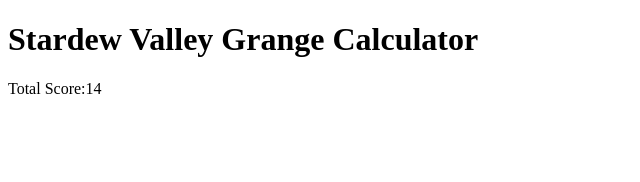
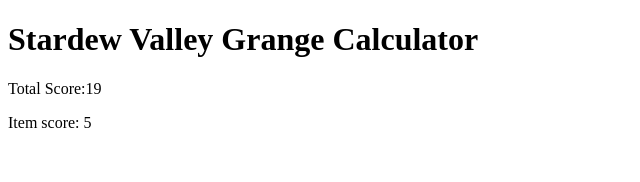
Before and after one commit to BearWithMe18/StardewValleyGrangeCalc, an Angular app in the folder grange-calc/: page / in a window 1280 px wide. Shown: the top 182 px of the page, without its empty margins (0-640 px from the left). Built offline with nearby package versions, Linux system fonts and the light colour scheme.

Commit message:
Added basic grange item score

```diff
--- a/grange-calc/src/app/app.html
+++ b/grange-calc/src/app/app.html
@@ -1,2 +1,3 @@
 <h1>Stardew Valley Grange Calculator</h1>
 <section class="Score"><app-score [ScoreVal]="ScoreVal()"></app-score></section>
+<section class="GrangeItem"><app-grange-item [(itemScore)]="item1Score"></app-grange-item></section>
--- a/grange-calc/src/app/app.ts
+++ b/grange-calc/src/app/app.ts
@@ -1,14 +1,16 @@
-import { Component, input, signal } from '@angular/core';
+import { Component, input, model, signal } from '@angular/core';
 import { RouterOutlet } from '@angular/router';
 import { Score } from './score/score';
+import { GrangeItem } from './grange-item/grange-item';
 
 @Component({
   selector: 'app-root',
-  imports: [RouterOutlet, Score],
+  imports: [RouterOutlet, Score, GrangeItem],
   templateUrl: './app.html',
   styleUrl: './app.css'
 })
 export class App {
   protected readonly title = signal('grange-calc');
-  ScoreVal = signal(14);
+  item1Score = model(5);
+  ScoreVal = signal(14 + this.item1Score());
 }
--- /dev/null
+++ b/grange-calc/src/app/grange-item/grange-item.html
@@ -0,0 +1 @@
+<p>Item score: {{itemScore()}}</p>
--- /dev/null
+++ b/grange-calc/src/app/grange-item/grange-item.ts
@@ -0,0 +1,12 @@
+import { Component, model, signal } from '@angular/core';
+
+@Component({
+  selector: 'app-grange-item',
+  imports: [],
+  templateUrl: './grange-item.html',
+  styleUrl: './grange-item.css'
+})
+export class GrangeItem {
+  itemScore = model<number>();
+
+}
```
Also changed, not shown: grange-calc/src/app/grange-item/grange-item.css (added), 1 other file (tests, documents, lock files or other folders).
